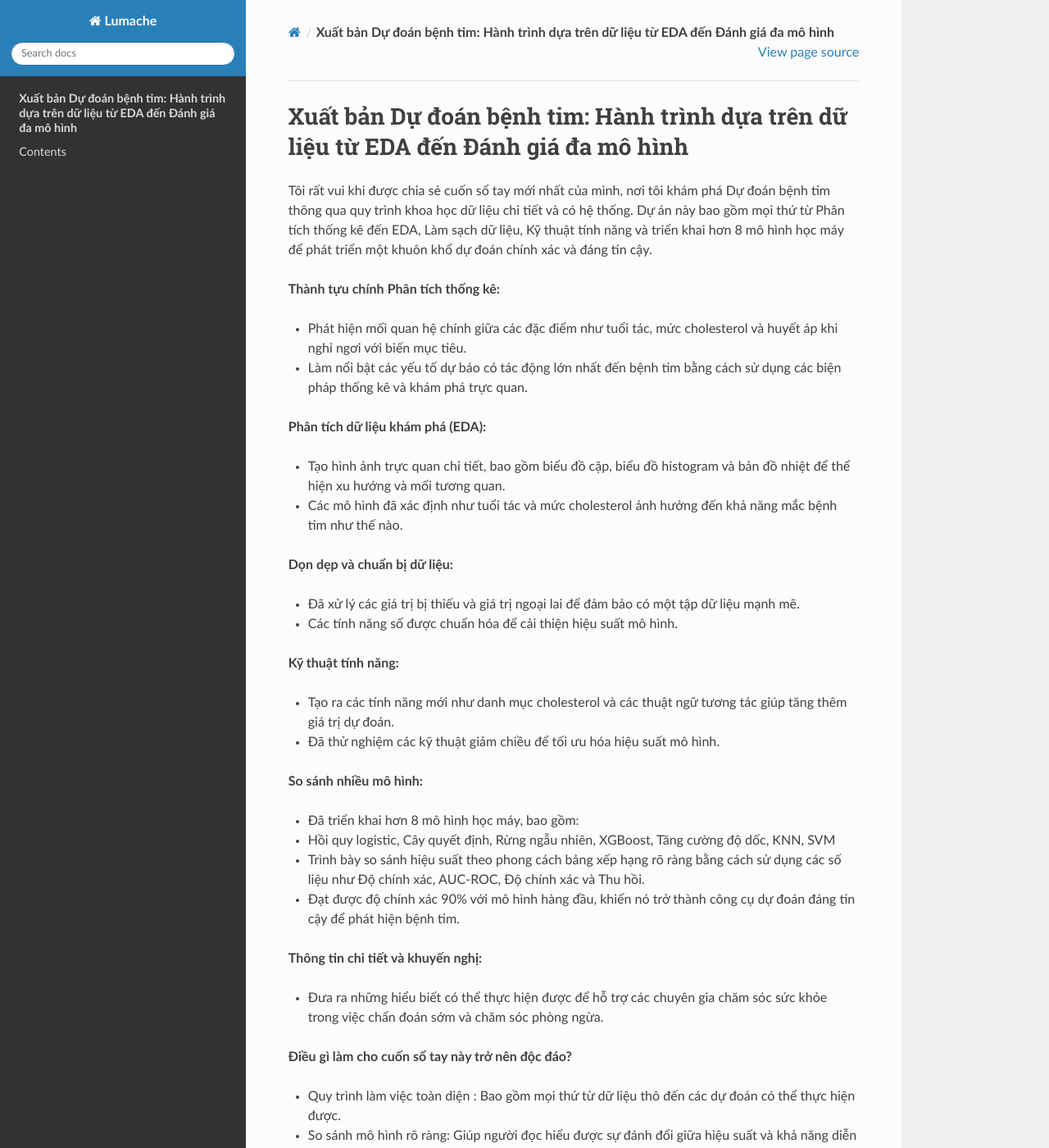
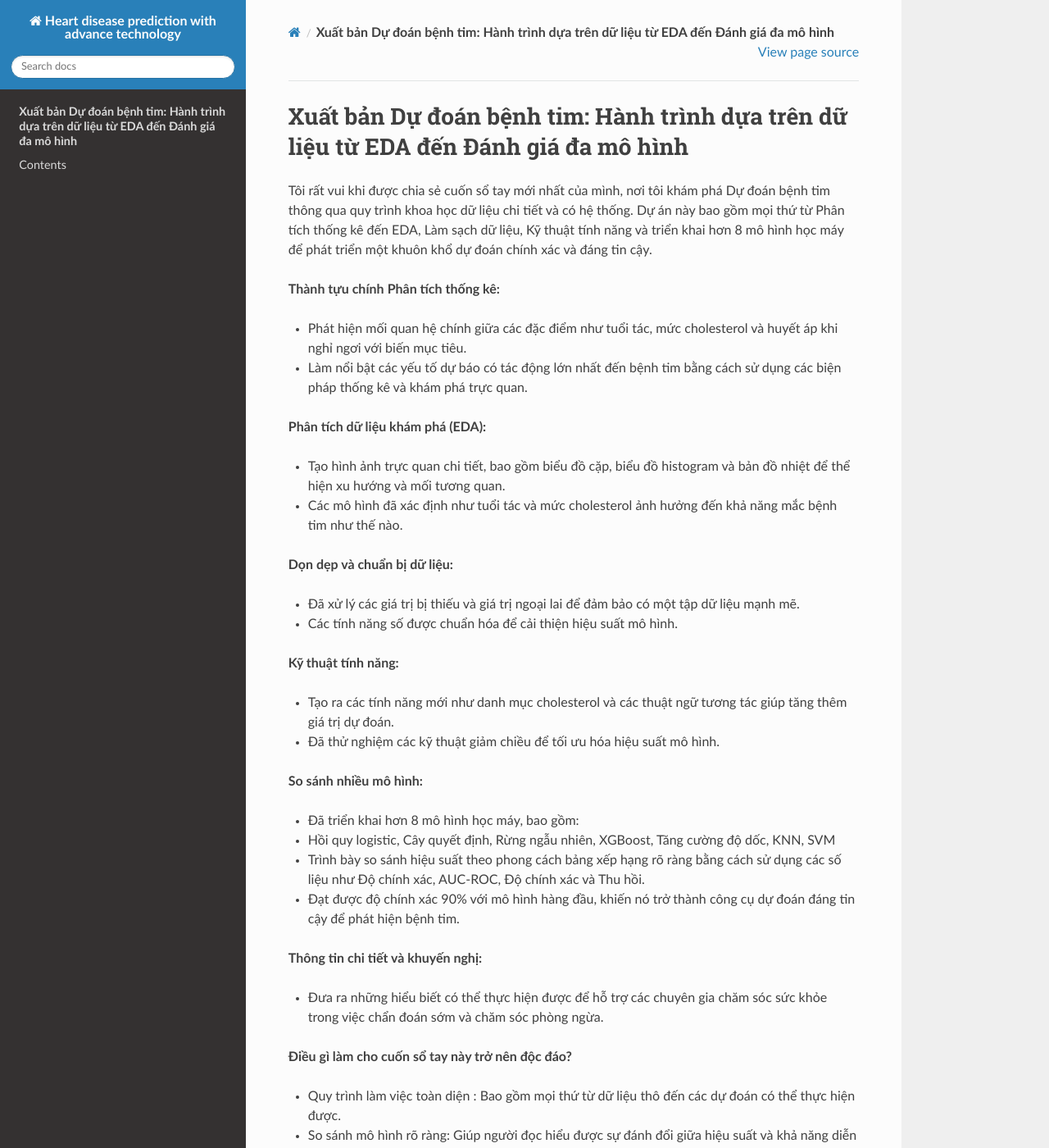
Before and after one commit to phambinh0826/heart-disease-prediction-with-advance-technology, a Sphinx documentation site: the page built from docs/source/index.rst, in a window 1280 px wide and 1400 px high. Shown: the whole window at 82% size. Built offline with Sphinx 7.4.7 and the Read the Docs theme 3.1.0, drawn with Linux system fonts in a browser that asks for light colours; pages that are not in the unit, such as notebooks, are missing from menus; some of the changed text lies outside the part shown.

Commit message:
Update conf.py

```diff
--- a/docs/source/conf.py
+++ b/docs/source/conf.py
@@ -1,35 +1,40 @@
 # Configuration file for the Sphinx documentation builder.
+import sphinx_rtd_theme
 
 # -- Project information
-
-project = 'Lumache'
-copyright = '2021, Graziella'
-author = 'Graziella'
+project = 'Heart disease prediction with advance technology'
+copyright = '2025, Bình Phạm'
+author = 'Kashish Agrawal'
 
 release = '0.1'
 version = '0.1.0'
 
 # -- General configuration
-
 extensions = [
+    'nbsphinx',
     'sphinx.ext.duration',
     'sphinx.ext.doctest',
     'sphinx.ext.autodoc',
     'sphinx.ext.autosummary',
     'sphinx.ext.intersphinx',
+    'sphinx.ext.mathjax',
+    'sphinx_rtd_theme',
+    'sphinx_copybutton',
+    'sphinx_gallery.load_style',
 ]
 
 intersphinx_mapping = {
     'python': ('https://docs.python.org/3/', None),
     'sphinx': ('https://www.sphinx-doc.org/en/master/', None),
 }
-intersphinx_disabled_domains = ['std']
 
 templates_path = ['_templates']
 
 # -- Options for HTML output
+html_static_path = ['_static']
+html_theme = 'sphinx_rtd_theme'
+highlight_language = 'python3'
+epub_show_urls = 'footnote'
 
-html_theme = 'sphinx_rtd_theme'
-
-# -- Options for EPUB output
-epub_show_urls = 'footnote'
+# Set the language to Vietnamese
+language = 'vi'
```
